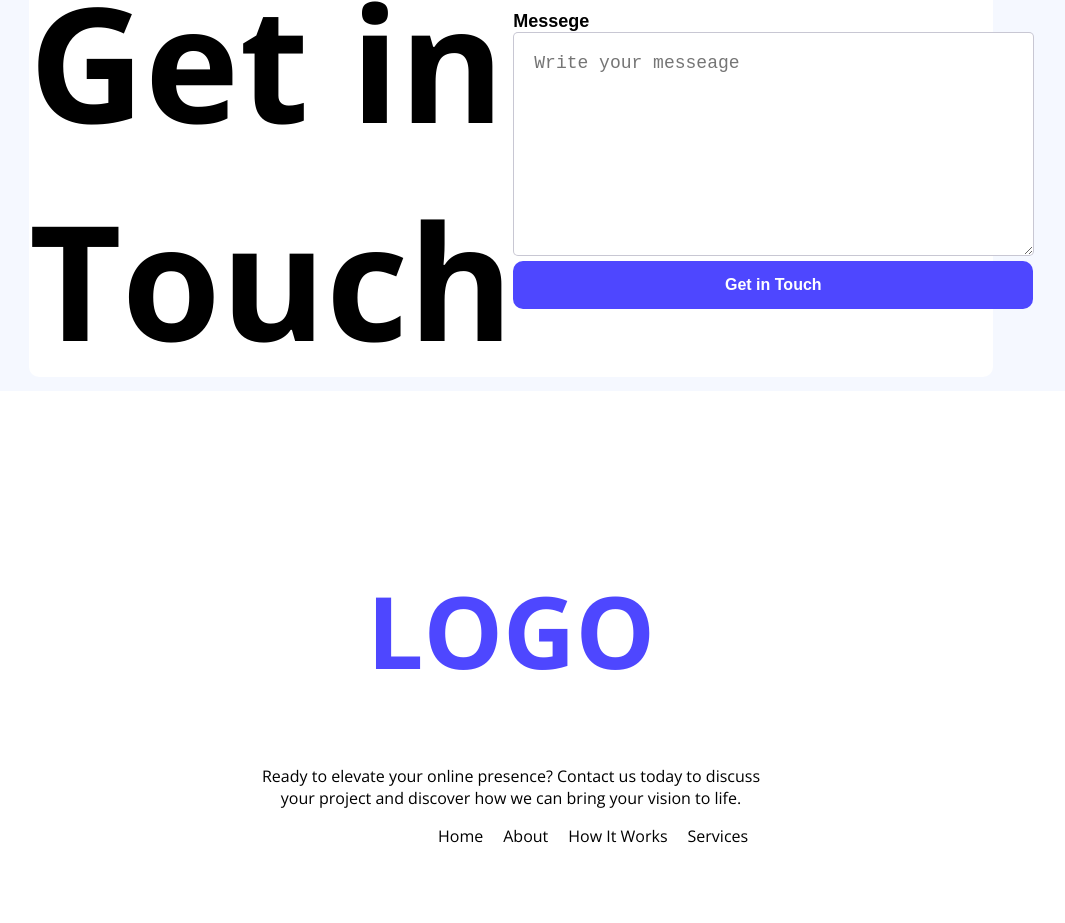
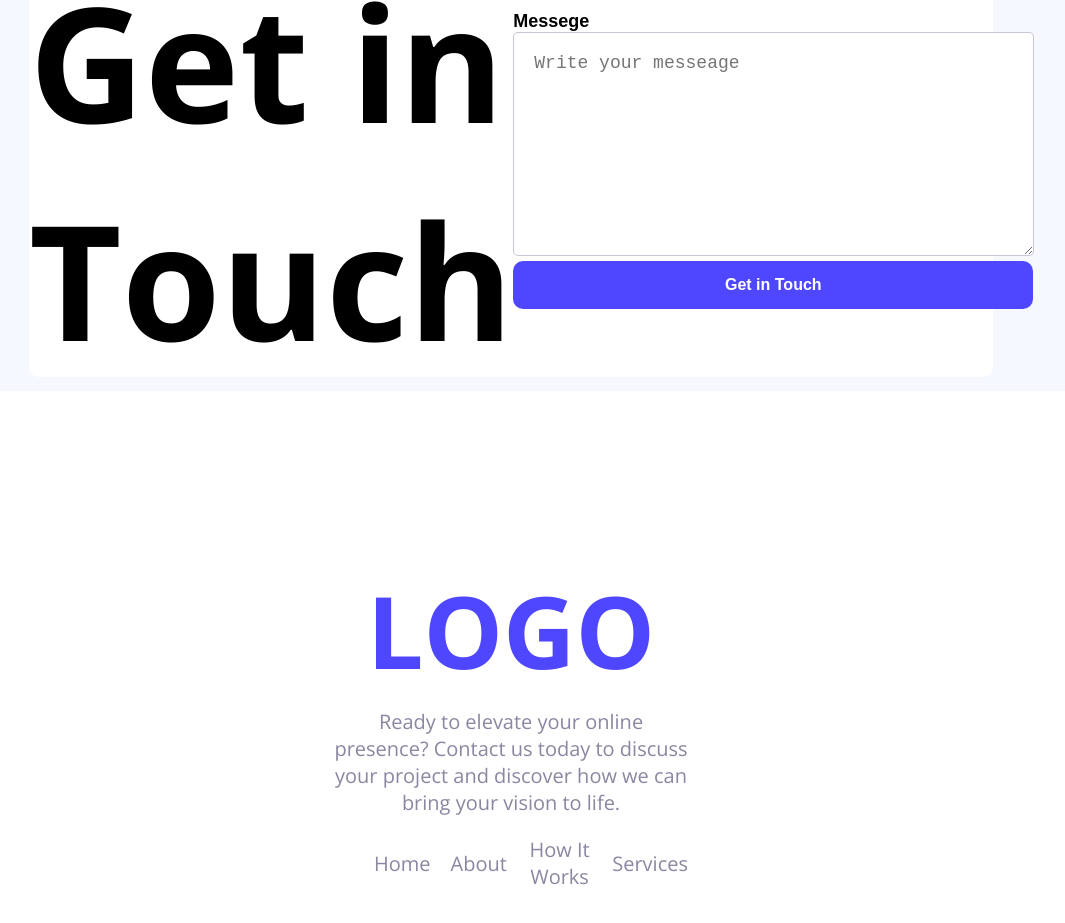
Before and after one commit to SowvikSuvo/Phero-Assignment-1, a plain HTML site: page index.html in a window 1280 px wide. Shown: the part 3297-4220 px from the top of the page, without its empty margins (129-1194 px from the left). Drawn offline with nearby package versions, Linux system fonts and the light colour scheme.

Commit message:
footer section complete

```diff
--- a/style.css
+++ b/style.css
@@ -312,24 +312,34 @@ nav {
     margin-top: 14px;
     text-align: center;
     padding-top: 104px;
+    padding-right: 455px;
+    padding-bottom: 103px;
+    padding-left: 455px;
 
 }
 .footer ul li{
     list-style: none;
+
 }
 .end{
+    color: #8987A1;
     display: flex;
     align-items: center;
     gap: 20px;
     text-align: center;
-    margin-left: 519px;
+
+    font-size: 20px;
+    justify-content: center;
+
 
 }
 .footer h1{
     color: rgba(78, 71, 255, 1);
     font-size: 100px;
+    margin-bottom: 10px
 }
 .footer p{
-    color: ;
-    font-size: 16px;
+    color: #8987A1;
+    font-size: 20px;
+    margin-top: 10px;
 }
```
